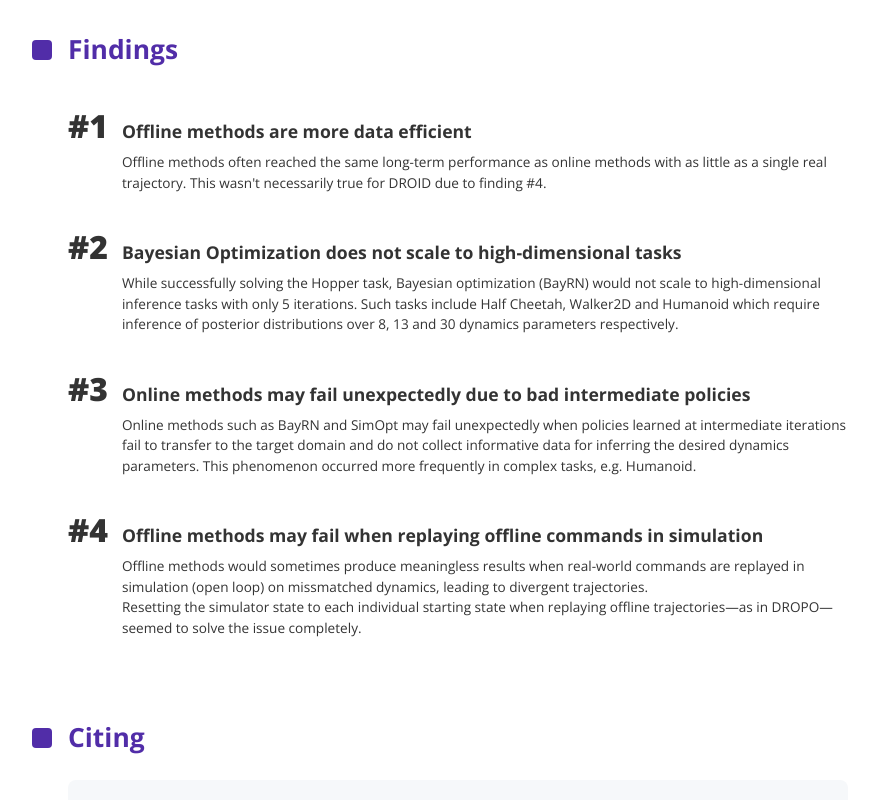
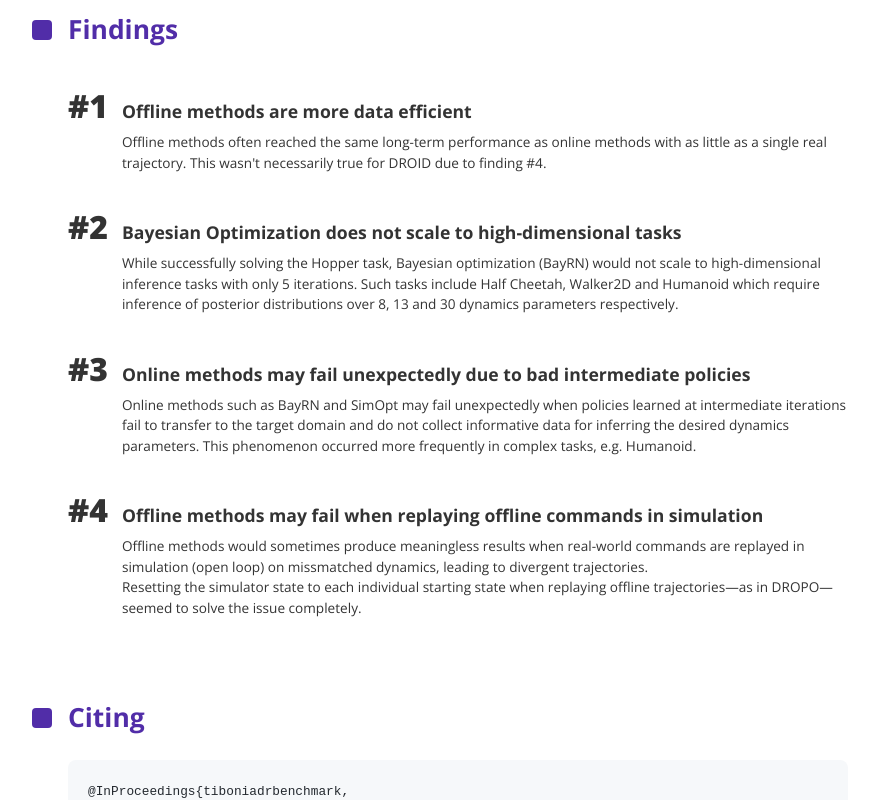
Before and after one commit to gabrieletiboni/adr-benchmark, a plain HTML site: page docs/index.html in a window 1280 px wide. Both pictures are taken after a click on the link "Findings". Shown: the whole page, without its empty margins (182-1059 px from the left). Drawn offline with nearby package versions, Linux system fonts and the light colour scheme.

Commit message:
scroll to section fixed

```diff
--- a/docs/index.html
+++ b/docs/index.html
@@ -195,7 +195,8 @@
           if( target.length ) {
               event.preventDefault();
               $('html, body').animate({
-                  scrollTop: target.offset().top - 30
+                  // scrollTop: target.offset().top - 30
+                  scrollTop: target.offset().top+$('body').scrollTop()-10
               }, 600);
           }
 
```
